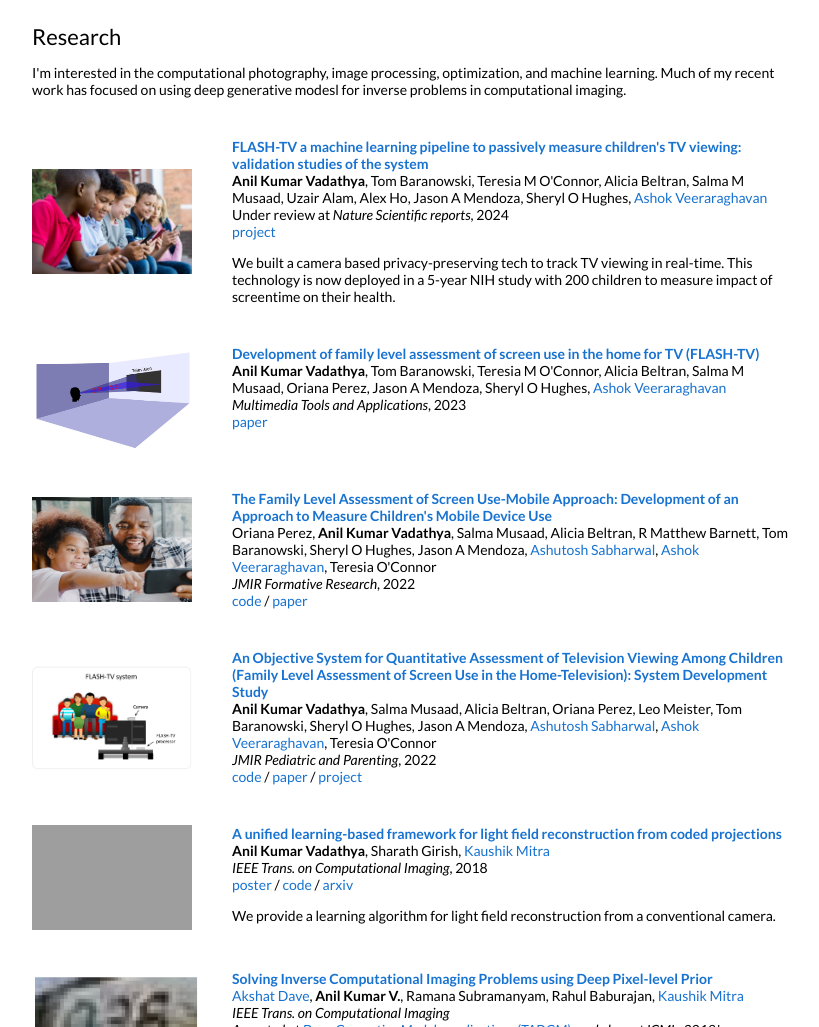
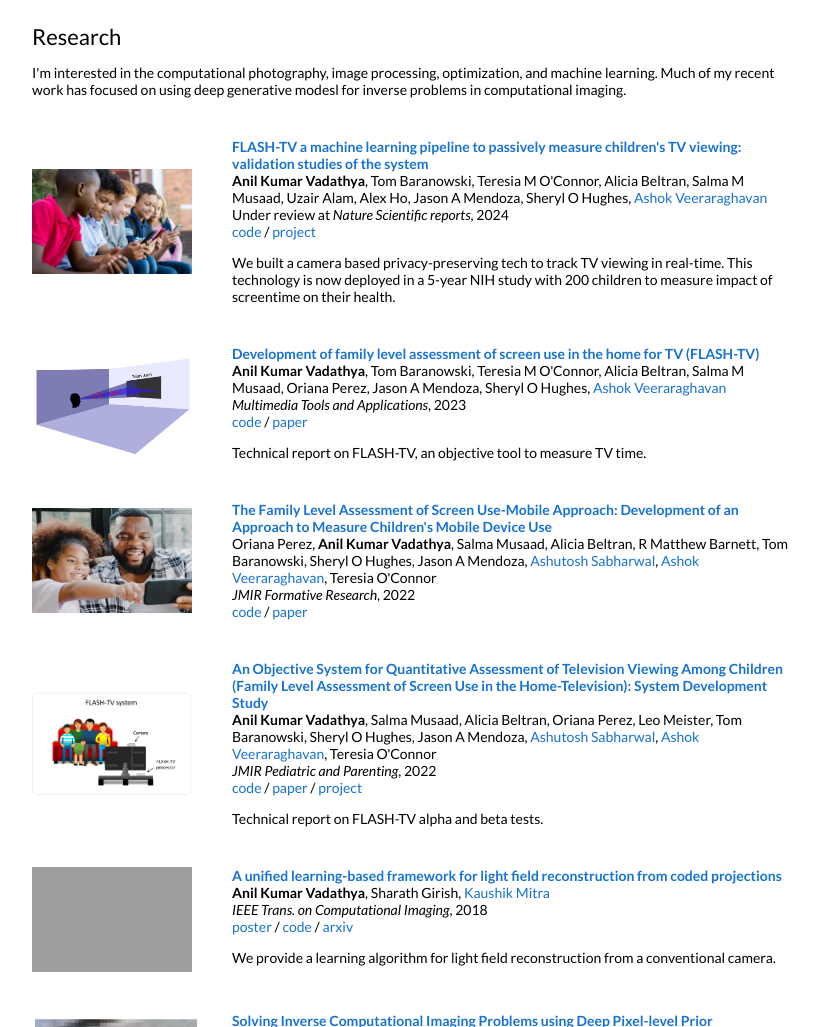
Before and after one commit to anilrgukt/anilrgukt.github.io, a plain HTML site: page index.html in a window 1280 px wide. Shown: the part 534-1561 px from the top of the page, without its empty margins (228-1047 px from the left). Drawn offline with Linux system fonts and the light colour scheme; grey boxes are pictures that could not be loaded.

Commit message:
minor edits 2

```diff
--- a/index.html
+++ b/index.html
@@ -123,7 +123,7 @@
         <papertitle>FLASH-TV a machine learning pipeline to passively measure children's TV viewing: validation studies of the system</papertitle></a>
         <br>  <strong>Anil Kumar Vadathya</strong>, Tom Baranowski, Teresia M O'Connor, Alicia Beltran, Salma M Musaad, Uzair Alam, Alex Ho, Jason A Mendoza, Sheryl O Hughes, <a href="https://computationalimaging.rice.edu/team/">Ashok Veeraraghavan</a><br>
         Under review at <em>Nature Scientific reports</em>, 2024 <br>
-        <a href="https://www.bcm.edu/research/faculty-labs/teresia-oconnor-lab/projects/tech">project</a>
+        <a href="https://github.com/anilrgukt/flash-tv-scripts">code</a> / <a href="https://www.bcm.edu/research/faculty-labs/teresia-oconnor-lab/projects/tech">project</a>
         <p>We built a camera based privacy-preserving tech to track TV viewing in real-time. This technology is now deployed in a 5-year NIH study with 200 children to measure impact of screentime on their health.</p>
       </td>
     </tr>
@@ -135,7 +135,8 @@
         <papertitle>Development of family level assessment of screen use in the home for TV (FLASH-TV)</papertitle></a>
         <br>  <strong>Anil Kumar Vadathya</strong>, Tom Baranowski, Teresia M O'Connor, Alicia Beltran, Salma M Musaad, Oriana Perez, Jason A Mendoza, Sheryl O Hughes, <a href="https://computationalimaging.rice.edu/team/">Ashok Veeraraghavan</a><br>
         <em>Multimedia Tools and Applications</em>, 2023 <br>
-        <a href="personal/anil/pdfs/FLASH_AI_paper.pdf">paper</a>
+        <a href="https://github.com/anilrgukt/flash-tv-python-scripts">code</a> / <a href="personal/anil/pdfs/FLASH_AI_paper.pdf">paper</a>
+        <p>Technical report on FLASH-TV, an objective tool to measure TV time.</p>
       </td>
     </tr>
 
@@ -159,6 +160,7 @@
         <br>  <strong>Anil Kumar Vadathya</strong>, Salma Musaad, Alicia Beltran, Oriana Perez, Leo Meister, Tom Baranowski, Sheryl O Hughes, Jason A Mendoza, <a href="https://ashu.rice.edu">Ashutosh Sabharwal</a>, <a href="https://computationalimaging.rice.edu/team/">Ashok Veeraraghavan</a>, Teresia O'Connor<br>
         <em>JMIR Pediatric and Parenting</em>, 2022 <br>
         <a href="https://github.com/anilrgukt/flash-tv-python-scripts">code</a> / <a href="https://pediatrics.jmir.org/2022/1/e33569/">paper</a> / <a href="https://www.bcm.edu/research/faculty-labs/teresia-oconnor-lab/projects/tech">project</a>
+        <p>Technical report on FLASH-TV alpha and beta tests.</p>
       </td>
     </tr>
 
```
